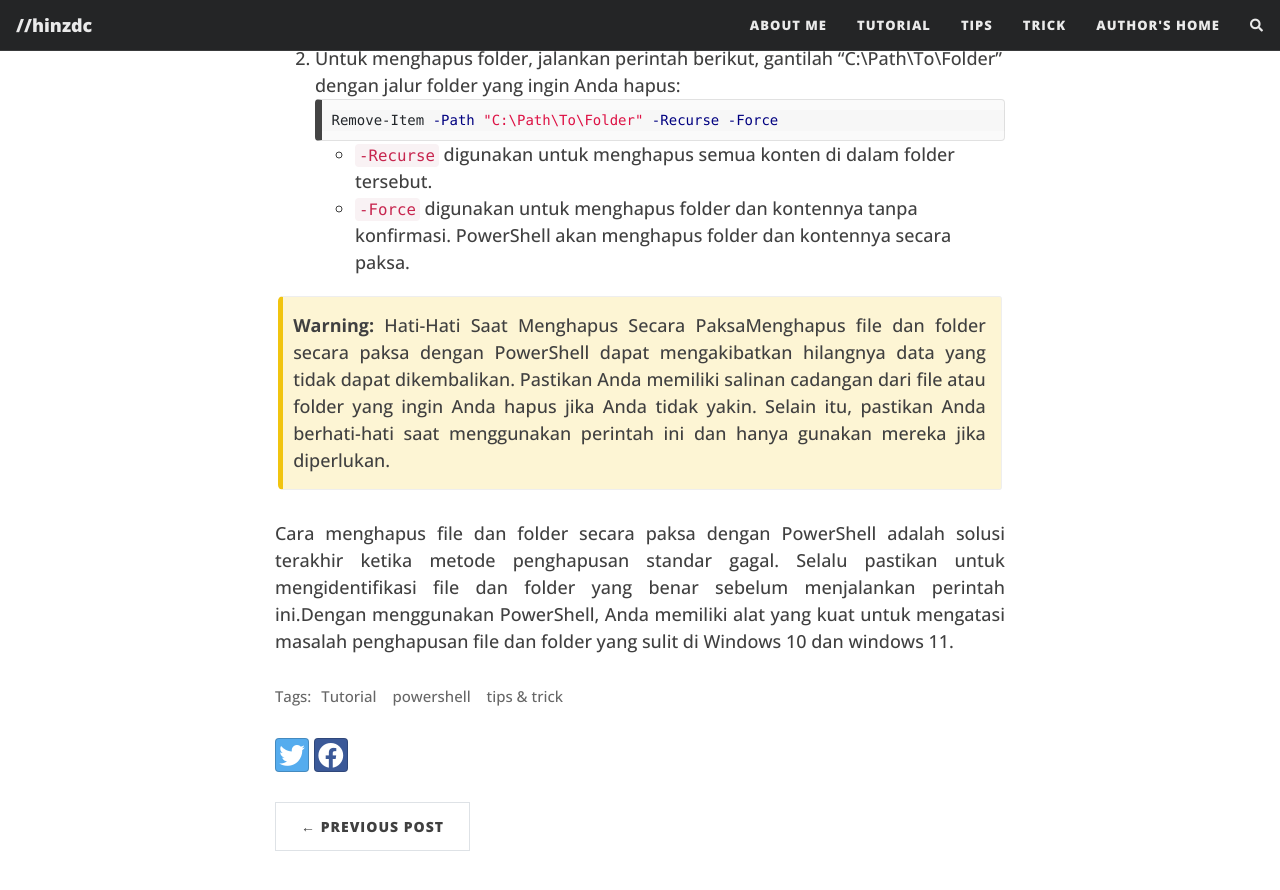
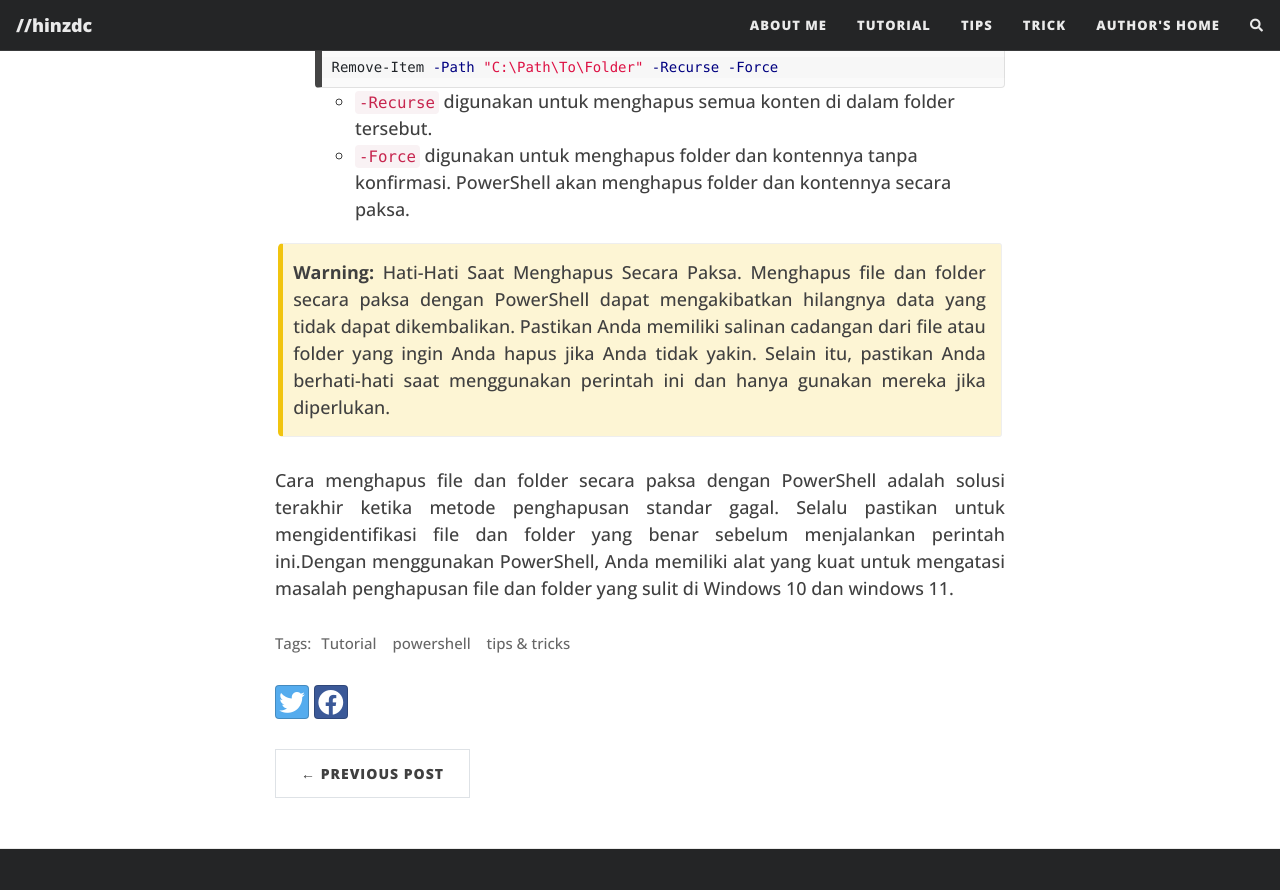
Before and after one commit to hinzdc/blog, a Jekyll site: the page built from _posts/2021-04-04-Cara-Menghapus-File-dan-Folder-Secara-Paksa-dengan-PowerShell-di-Windows-10.md, in a window 1280 px wide and 900 px high, scrolled down 1104 px. Shown: the top 890 px of the window. Built offline with Jekyll 4.4.1, drawn with Linux system fonts in a browser that asks for light colours; nearby versions of some CDN libraries; comment, search, counter and statistics services are not loaded.

Commit message:
Update 2021-04-04-Cara-Menghapus-File-dan-Folder-Secara-Paksa-dengan-PowerShell-di-Windows-10.md

````diff
--- a/_posts/2021-04-04-Cara-Menghapus-File-dan-Folder-Secara-Paksa-dengan-PowerShell-di-Windows-10.md
+++ b/_posts/2021-04-04-Cara-Menghapus-File-dan-Folder-Secara-Paksa-dengan-PowerShell-di-Windows-10.md
@@ -2,13 +2,13 @@
 layout: post
 title: Cara Menghapus File dan Folder Secara Paksa dengan PowerShell di Windows 10/11
 subtitle:
-tags: [Tutorial, powershell ,tips & trick]
+tags: [Tutorial, powershell ,tips & tricks]
 comments: true
 ---
 
 Kadang-kadang, Anda mungkin mengalami kesulitan saat mencoba menghapus file atau folder yang tidak dapat dihapus secara normal di Windows 10/11. Hal ini bisa disebabkan oleh berbagai alasan, seperti izin yang salah atau file yang terkunci. Dalam artikel ini, saya akan menjelaskan cara menghapus file dan folder secara paksa menggunakan PowerShell di Windows 10 atau 11.
 
-## Menggunakan PowerShell untuk Menghapus File Secara Paksa
+### Menggunakan PowerShell untuk Menghapus File Secara Paksa
 
 Jika Anda ingin menghapus file secara paksa, Anda dapat menggunakan PowerShell dengan langkah-langkah berikut:
 1. Buka PowerShell sebagai Administrator. Klik kanan pada ikon PowerShell dan pilih "Run as administrator."
@@ -18,18 +18,18 @@
 ```
    PowerShell akan menghapus file tersebut tanpa meminta konfirmasi.
 
-## Menggunakan PowerShell untuk Menghapus Folder Secara Paksa
+### Menggunakan PowerShell untuk Menghapus Folder Secara Paksa
 Jika Anda ingin menghapus folder secara paksa, Anda dapat mengikuti langkah-langkah berikut:
 1. Buka PowerShell sebagai Administrator.
 2. Untuk menghapus folder, jalankan perintah berikut, gantilah "C:\Path\To\Folder" dengan jalur folder yang ingin Anda hapus:
 ```powershell
 Remove-Item -Path "C:\Path\To\Folder" -Recurse -Force
 ```
-   * `-Recurse` digunakan untuk menghapus semua konten di dalam folder tersebut.
-   * `-Force` digunakan untuk menghapus folder dan kontennya tanpa konfirmasi.
+  * `-Recurse` digunakan untuk menghapus semua konten di dalam folder tersebut.
+  * `-Force` digunakan untuk menghapus folder dan kontennya tanpa konfirmasi.
 PowerShell akan menghapus folder dan kontennya secara paksa.
 
 {: .box-warning}
-**Warning:** Hati-Hati Saat Menghapus Secara PaksaMenghapus file dan folder secara paksa dengan PowerShell dapat mengakibatkan hilangnya data yang tidak dapat dikembalikan. Pastikan Anda memiliki salinan cadangan dari file atau folder yang ingin Anda hapus jika Anda tidak yakin. Selain itu, pastikan Anda berhati-hati saat menggunakan perintah ini dan hanya gunakan mereka jika diperlukan.
+**Warning:** Hati-Hati Saat Menghapus Secara Paksa. Menghapus file dan folder secara paksa dengan PowerShell dapat mengakibatkan hilangnya data yang tidak dapat dikembalikan. Pastikan Anda memiliki salinan cadangan dari file atau folder yang ingin Anda hapus jika Anda tidak yakin. Selain itu, pastikan Anda berhati-hati saat menggunakan perintah ini dan hanya gunakan mereka jika diperlukan.
 
 Cara menghapus file dan folder secara paksa dengan PowerShell adalah solusi terakhir ketika metode penghapusan standar gagal. Selalu pastikan untuk mengidentifikasi file dan folder yang benar sebelum menjalankan perintah ini.Dengan menggunakan PowerShell, Anda memiliki alat yang kuat untuk mengatasi masalah penghapusan file dan folder yang sulit di Windows 10 dan windows 11.
````
